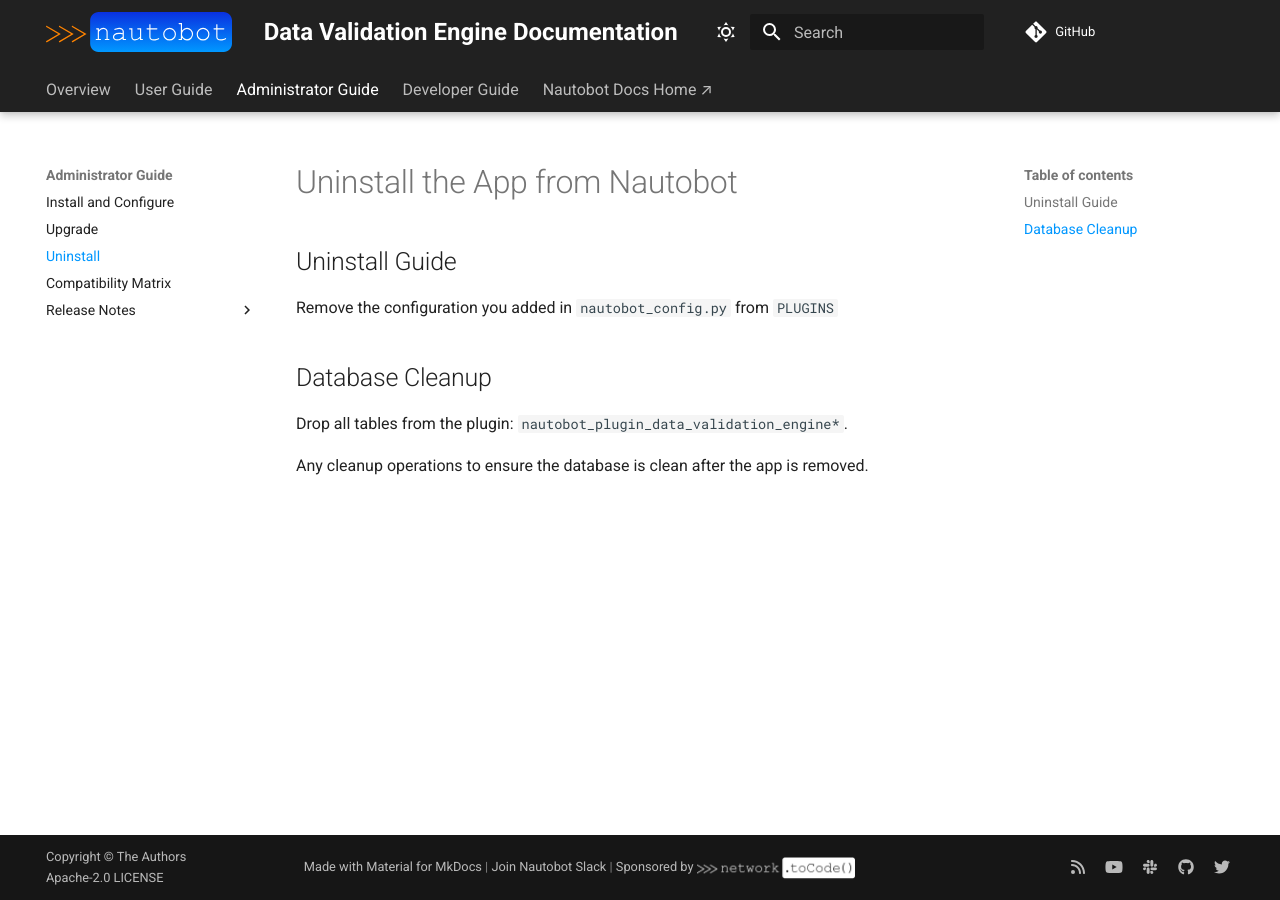
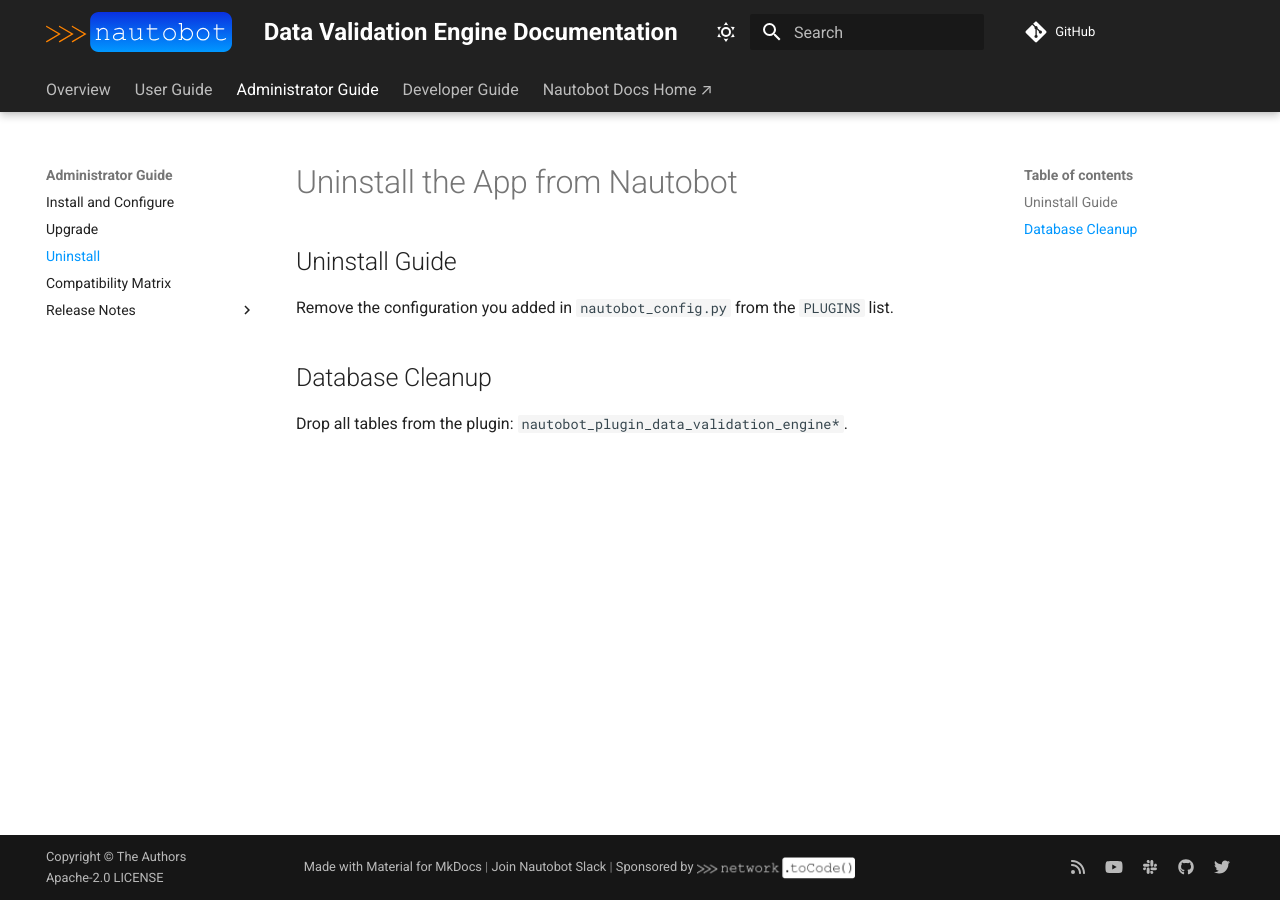
Before and after one commit to nautobot/nautobot-app-data-validation-engine, an MkDocs documentation site: the page built from docs/admin/uninstall.md, in a window 1280 px wide. Built offline with MkDocs 1.6.1 and Material for MkDocs 9.7.7, drawn with Linux system fonts in a browser that asks for light colours; comment, search, counter and statistics services are not loaded.

Commit message:
Improve wording

```diff
--- a/docs/admin/uninstall.md
+++ b/docs/admin/uninstall.md
@@ -2,10 +2,8 @@
 
 ## Uninstall Guide
 
-Remove the configuration you added in `nautobot_config.py` from `PLUGINS`
+Remove the configuration you added in `nautobot_config.py` from the `PLUGINS` list.
 
 ## Database Cleanup
 
 Drop all tables from the plugin: `nautobot_plugin_data_validation_engine*`.
-
-Any cleanup operations to ensure the database is clean after the app is removed.
```
Also changed, not shown: docs/admin/upgrade.md (+1 -1 lines).
